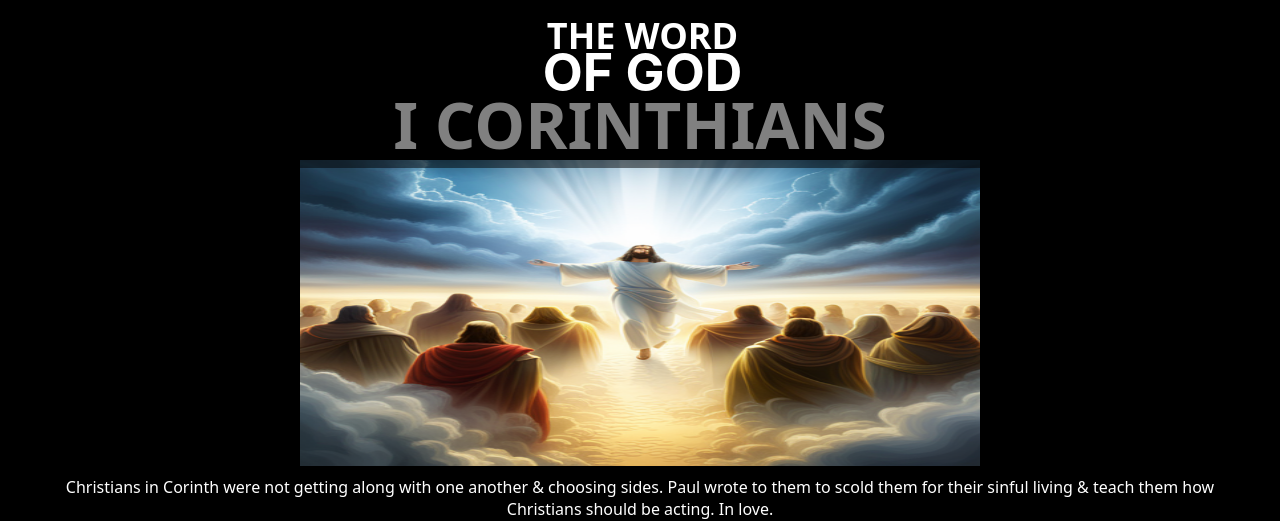
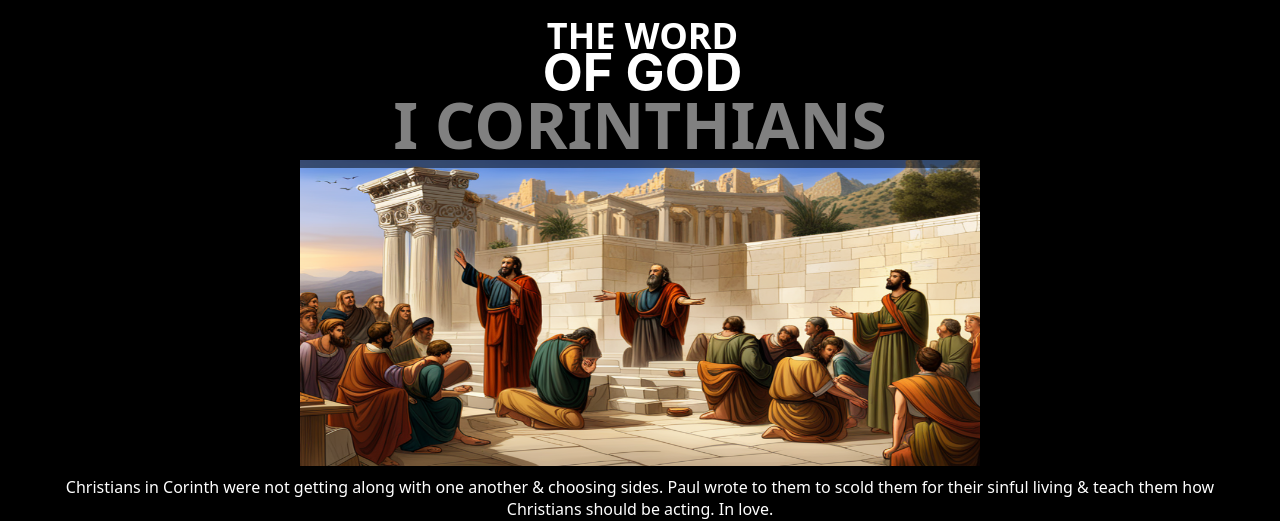
Before and after one commit to jnutt367/first_corinthians, a Next.js app: page / in a window 1280 px wide. Shown: the top 521 px of the page. Built offline with nearby package versions, Linux system fonts and the light colour scheme.

Commit message:
Update index.js

```diff
--- a/pages/index.js
+++ b/pages/index.js
@@ -23,7 +23,7 @@ export default function Home() {
         </h1>
           <div className={styles.image}>
                            <Image
-                                                    src="/risen_31.png"
+                                                    src="/corinthians.png"
                                                     alt="blood red wordle"
                                                     height={900}
                                                     width={2000}
```
